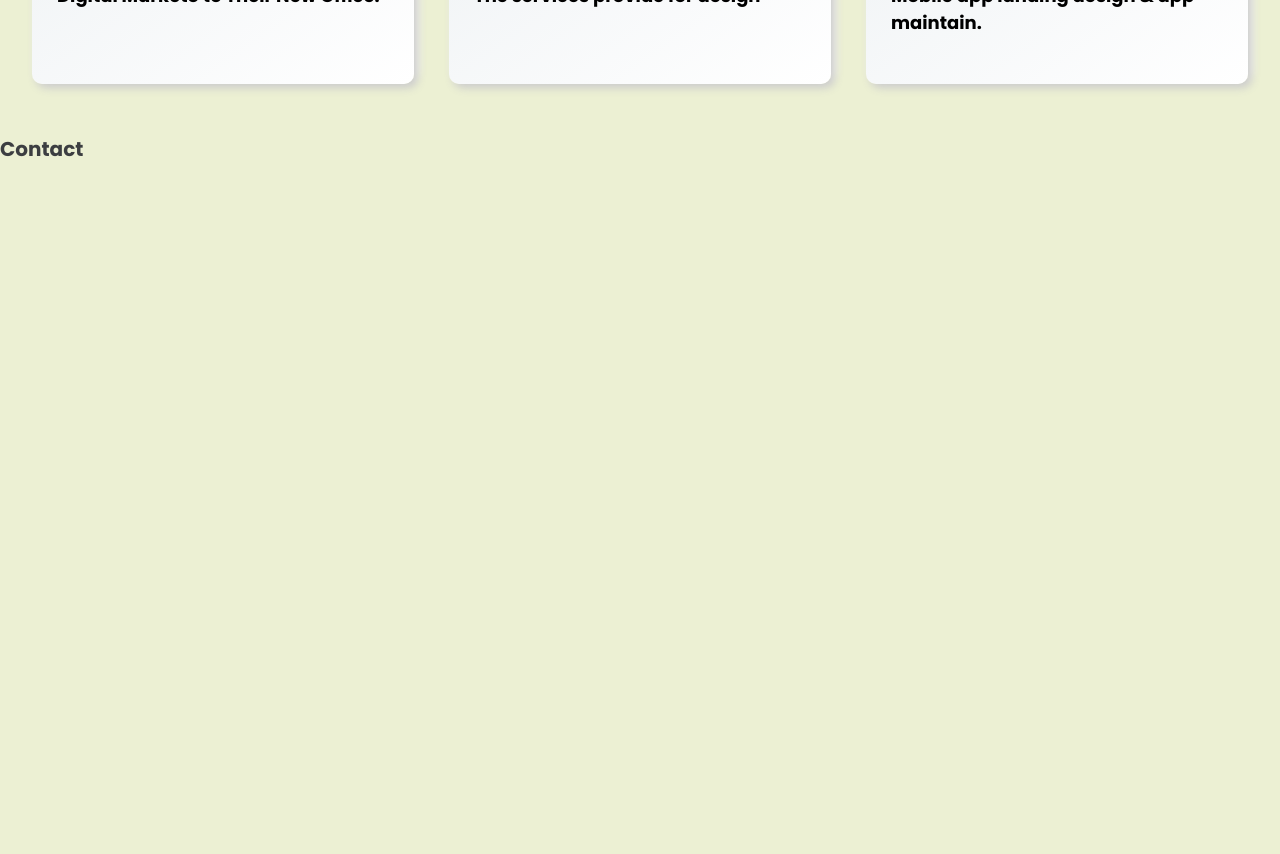
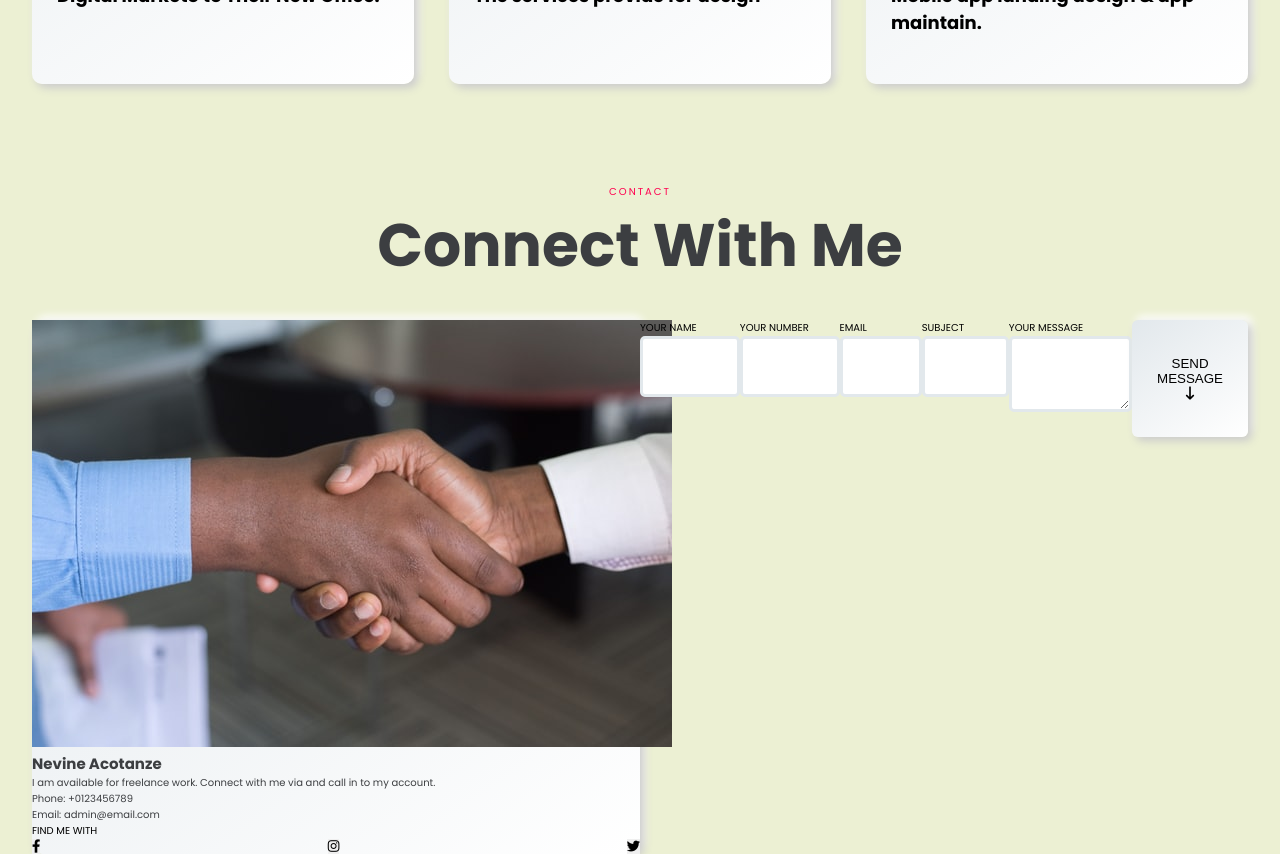
Before and after one commit to ibktommy/react-responsive-portfolio, a React (Create React App) app: page / in a window 1280 px wide. Shown: the part 6520-7374 px from the top of the page. Before the commit the page ends 6684 px from the top, so only its background shows below. Built offline with nearby package versions, Linux system fonts and the light colour scheme.

Commit message:
Working on the Contact section

```diff
--- a/src/component/Contact/Contact.jsx
+++ b/src/component/Contact/Contact.jsx
@@ -1,9 +1,137 @@
-import React from "react";
+import React, { useState } from "react";
+import "./Contact.css";
+import image from "../../pic/contact1.png";
 
 const Contact = () => {
+	const [data, setData] = useState({
+		fullname: "",
+		phone: "",
+		email: "",
+		subject: "",
+		message: "",
+	});
+
+	// Event Function when Change is made in the Form-Input
+	const InputEvent = (event) => {
+		const { name, value } = event.target;
+
+		setData((preVal) => {
+			return {
+				...preVal,
+				[name]: value,
+			};
+		});
+	};
+
+	// Event Function When Form is Submitted
+	const formSubmit = (event) => {
+		event.preventDefault();
+		alert(`
+      My name is ${data.fullname}
+      My email is ${data.email}
+      My number is ${data.phone}
+      My subject is ${data.subject}
+      My message is ${data.message}
+    `);
+	};
+
 	return (
 		<>
-			<h1>Contact</h1>
+			<section className="contact" id="contact">
+				<div className="contaner-top">
+					<div className="heading text-center">
+						<h4>CONTACT</h4>
+						<h1>Connect With Me</h1>
+					</div>
+
+					<div className="container d_flex">
+						<div className="left">
+							<div className="box box_shadow">
+								<div className="img">
+									<img src={image} alt="contact" />
+								</div>
+								<div className="details">
+									<h1>Nevine Acotanze</h1>
+									<p>
+										I am available for freelance work. Connect with me via and
+										call in to my account.
+									</p>
+									<p>Phone: +0123456789</p>
+									<p>Email: admin@email.com</p>
+									<span>FIND ME WITH</span>
+									<div className="button d_flex">
+										<button className="btn_shadown">
+											<i className="fab fa-facebook-f"></i>
+										</button>
+										<button className="btn_shadown">
+											<i className="fab fa-instagram"></i>
+										</button>
+										<button className="btn_shadown">
+											<i className="fab fa-twitter"></i>
+										</button>
+									</div>
+								</div>
+							</div>
+						</div>
+
+						<div className="right box_shadown">
+							<form onSubmit={formSubmit}>
+								<div className="f_flex">
+									<div className="input row">
+										<span>YOUR NAME</span>
+										<input
+											type="text"
+											name="fullname"
+											value={data.fullname}
+											onChange={InputEvent}
+										/>
+									</div>
+									<div className="input row">
+										<span>YOUR NUMBER</span>
+										<input
+											type="phone"
+											name="phone"
+											value={data.phone}
+											onChange={InputEvent}
+										/>
+									</div>
+									<div className="input">
+										<span>EMAIL</span>
+										<input
+											type="email"
+											name="email"
+											value={data.email}
+											onChange={InputEvent}
+										/>
+									</div>
+									<div className="input">
+										<span>SUBJECT</span>
+										<input
+											type="text"
+											name="subject"
+											value={data.subject}
+											onChange={InputEvent}
+										/>
+									</div>
+									<div className="input">
+										<span>YOUR MESSAGE</span>
+										<textarea
+											cols="30"
+											name="message"
+											value={data.message}
+											onChange={InputEvent}
+										/>
+									</div>
+									<button className="btn_shadow">
+										SEND MESSAGE
+										<i className="fa fa-long-arrow-down"></i>
+									</button>
+								</div>
+							</form>
+						</div>
+					</div>
+				</div>
+			</section>
 		</>
 	);
 };
```
Also changed, not shown: src/pic/contact1.png.
